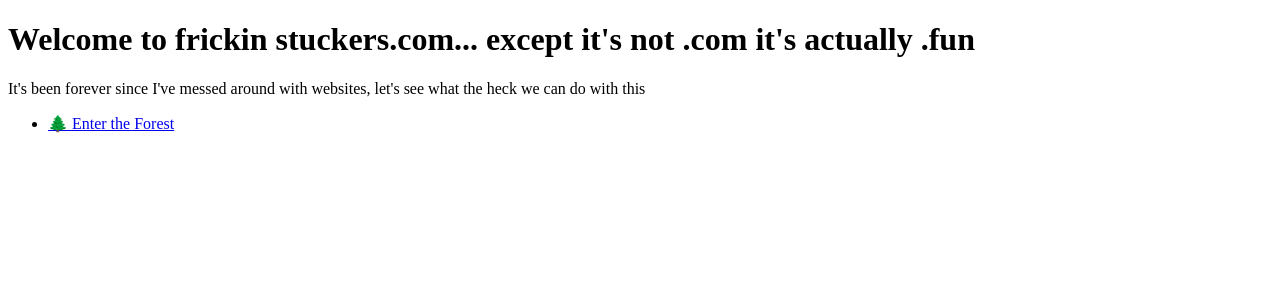
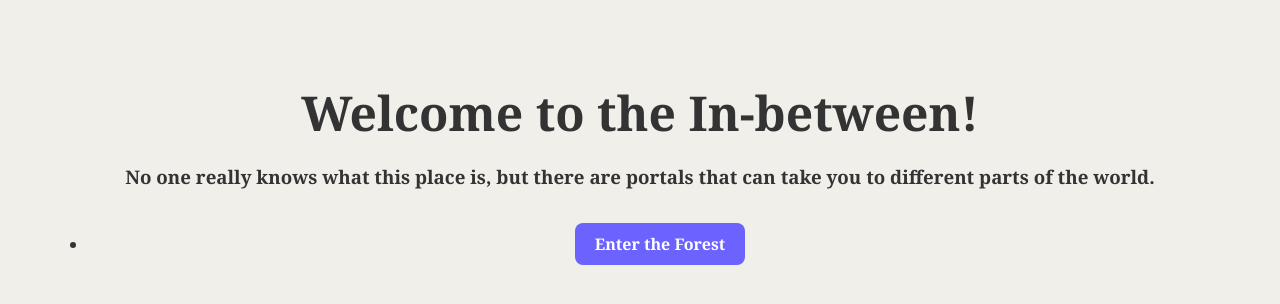
Before and after one commit to ninja1910/my-site, a plain HTML site: page index.html in a window 1280 px wide. Drawn offline with Linux system fonts and the light colour scheme.

Commit message:
Update index.html

```diff
--- a/index.html
+++ b/index.html
@@ -3,13 +3,47 @@
 <head>
   <meta charset="UTF-8" />
   <title>Oh, yeah. This is awesome.</title>
+  <style>
+    body {
+      text-align: center;
+      background-color: #f0efe9;
+      font-family: 'Georgia', serif;
+      padding: 40px;
+      color: #333;
+    }
+
+    h1 {
+      font-size: 3em;
+      margin-bottom: 10px;
+    }
+
+    p {
+      font-size: 1.2em;
+    }
+
+    a {
+      display: inline-block;
+      margin: 15px;
+      padding: 10px 20px;
+      background-color: #6c63ff;
+      color: white;
+      text-decoration: none;
+      border-radius: 8px;
+      font-weight: bold;
+      transition: background-color 0.2s ease;
+    }
+
+    a:hover {
+      background-color: #574fd6;
+    }
+  </style>
 </head>
 <body>
-  <h1>Welcome to frickin stuckers.com... except it's not .com it's actually .fun</h1>
-  <p>It's been forever since I've messed around with websites, let's see what the heck we can do with this</p>
+  <h1>Welcome to the In-between!</h1>
+  <h3>No one really knows what this place is, but there are portals that can take you to different parts of the world.</h3>
 </n>
     <ul>
-    <li><a href="forest.html">🌲 Enter the Forest</a></li>
+    <li><a href="forest.html">Enter the Forest</a></li>
   </ul>
 </body>
 </html>
```
